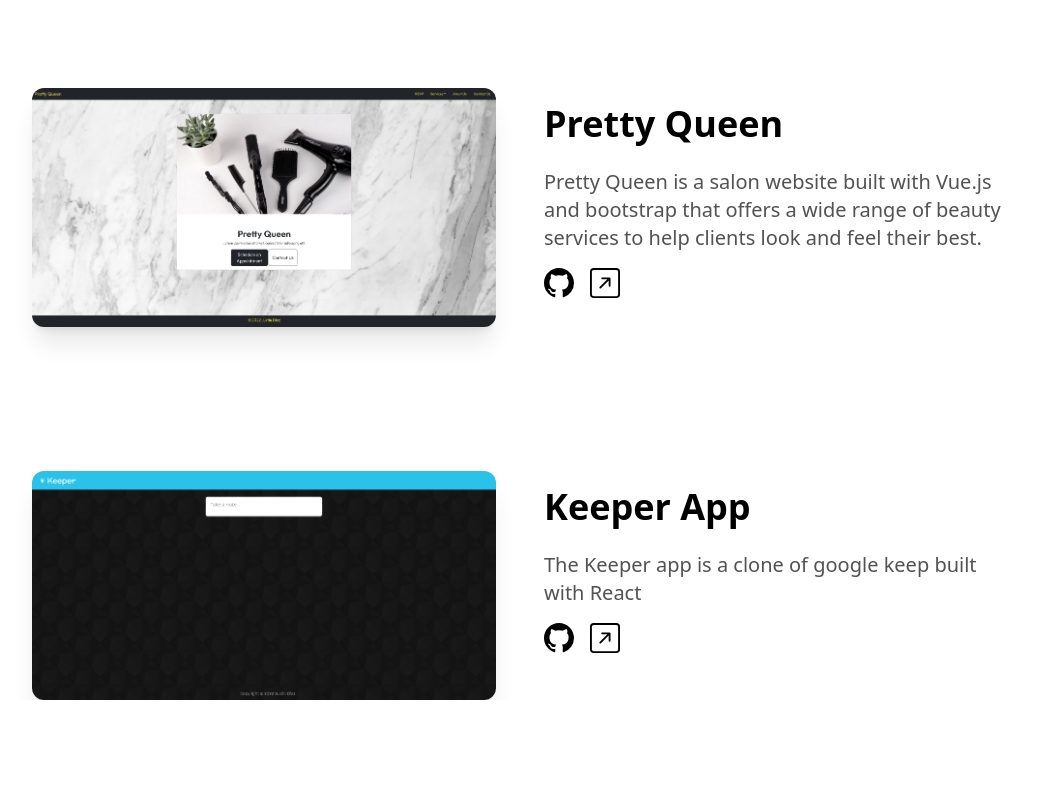
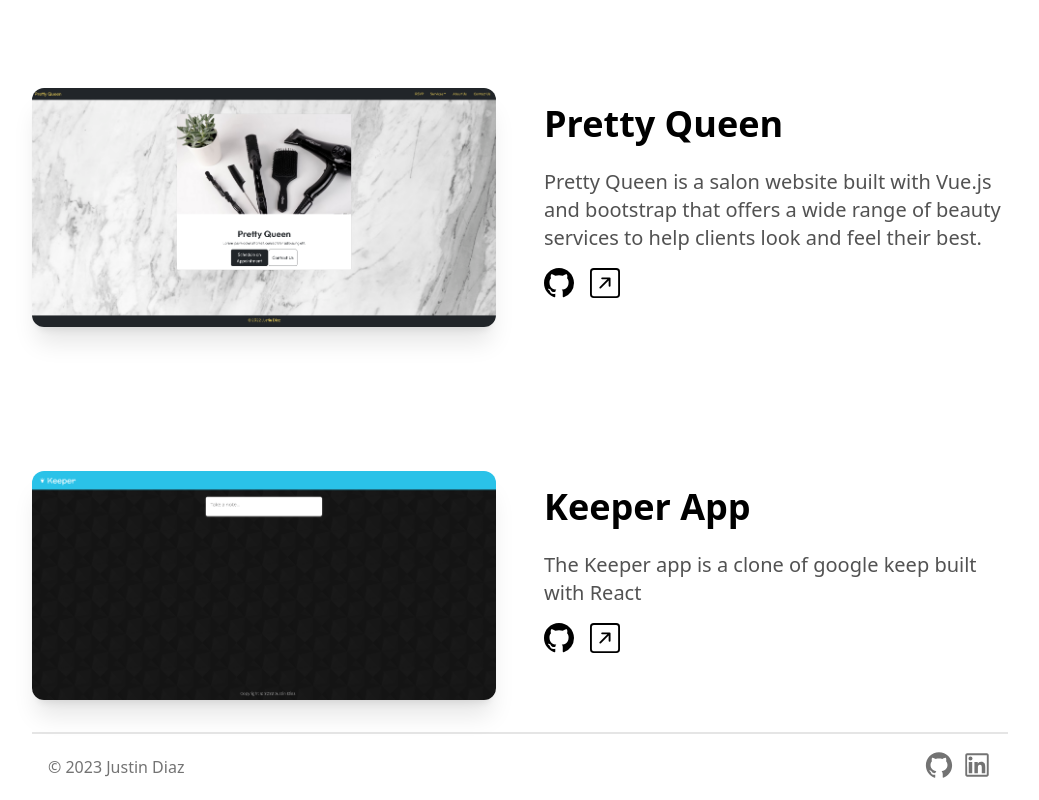
Before and after one commit to Jad229/nextjs-portfolio, a Next.js app: page / in a window 1280 px wide. Shown: the part 2536-3336 px from the top of the page, without its empty margins (120-1159 px from the left). Before the commit the page ends 3236 px from the top, so only its background shows below. Built offline with nearby package versions, Linux system fonts and the light colour scheme.

Commit message:
FIX: title and footer complete

```diff
--- a/app/layout.tsx
+++ b/app/layout.tsx
@@ -1,4 +1,5 @@
 "use client"; //This is a client component
+import Footer from "@/components/Footer";
 import { Navbar } from "@/components/Navbar";
 import { ThemeProvider } from "next-themes";
 import "../styles/globals.css";
@@ -19,6 +20,7 @@
         <ThemeProvider enableSystem={true} attribute="class">
           <Navbar />
           {children}
+          <Footer />
         </ThemeProvider>
       </body>
     </html>
--- /dev/null
+++ b/components/Footer.tsx
@@ -0,0 +1,35 @@
+import React from "react";
+import { AiOutlineGithub, AiOutlineLinkedin } from "react-icons/ai";
+
+const Footer = () => {
+  return (
+    <footer className="mx-auto max-w-3xl px-4 sm:px-6 md:max-w-5xl ">
+      <hr className="w-full h-0.5 mx-auto mt-8 bg-neutral-200 border-0"></hr>
+      <div className="mx-auto  p-4 flex flex-col text-center text-neutral-900 md:flex-row md:justify-between">
+        <div className="flex flex-row items-center justify-center space-x-1 text-neutral-500 dark:text-neutral-100">
+          © 2023 Justin Diaz<a href="/" className="hover:underline"></a>
+        </div>
+        <div className="flex flex-row items-center justify-center space-x-2 mb-1">
+          <a href="https://github.com/jad229" rel="noreferrer" target="_blank">
+            <AiOutlineGithub
+              className="hover:-translate-y-1 transition-transform cursor-pointer text-neutral-500 dark:text-neutral-100"
+              size={30}
+            />
+          </a>
+          <a
+            href="https://www.linkedin.com/in/justinamarydiaz/"
+            rel="noreferrer"
+            target="_blank"
+          >
+            <AiOutlineLinkedin
+              className="hover:-translate-y-1 transition-transform cursor-pointer text-neutral-500 dark:text-neutral-100"
+              size={30}
+            />
+          </a>
+        </div>
+      </div>
+    </footer>
+  );
+};
+
+export default Footer;
```
Also changed, not shown: app/head.tsx (+7 -4 lines).
